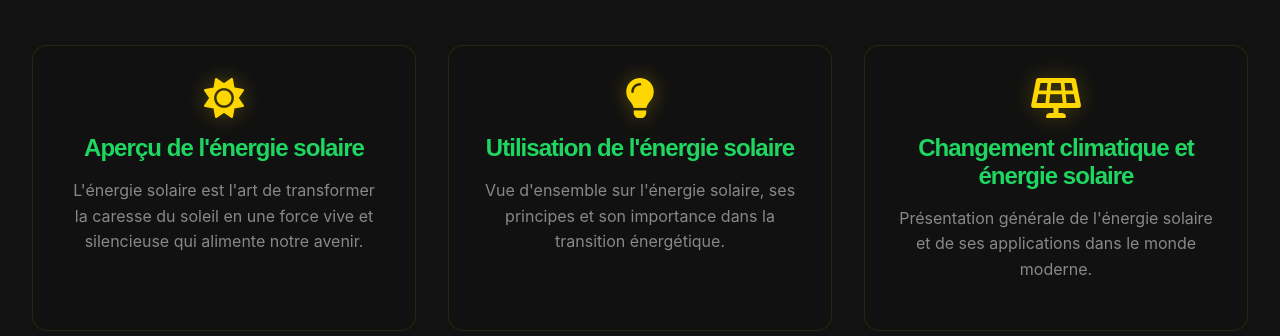
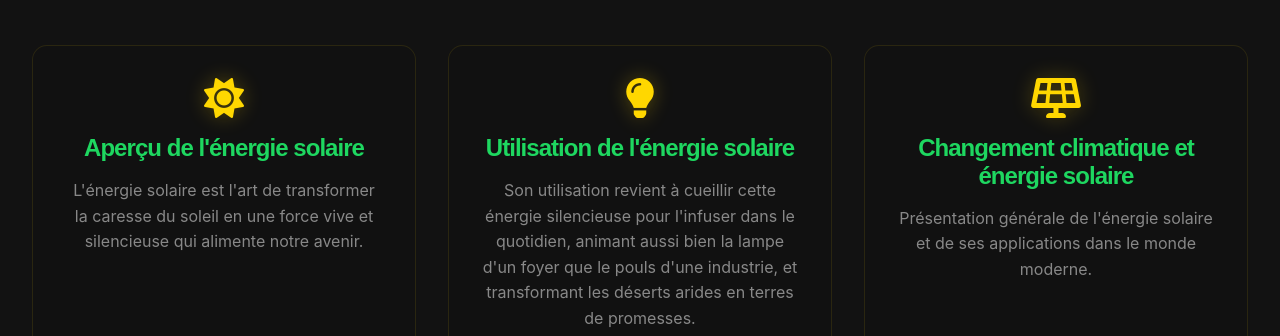
Before and after one commit to Nouary/Power-Up, a website: page library/solar.html in a window 1280 px wide. Shown: the part 616-952 px from the top of the page. Drawn offline with Linux system fonts and the light colour scheme.

Commit message:
Update solar.html

```diff
--- a/library/solar.html
+++ b/library/solar.html
@@ -61,10 +61,10 @@
                         <h3>Aperçu de l'énergie solaire</h3>
                         <p>L'énergie solaire est l'art de transformer la caresse du soleil en une force vive et silencieuse qui alimente notre avenir.</p>
                     </div>
-                    <div class="solar-card">
+                    <div class="solar-card" onclick="window.location.href='solar_energy/Utilisation_de_l\'énergie_solaire.html'" style="cursor: pointer;">
                         <i class="fas fa-lightbulb icon"></i>
                         <h3>Utilisation de l'énergie solaire</h3>
-                        <p>Vue d'ensemble sur l'énergie solaire, ses principes et son importance dans la transition énergétique.</p>
+                        <p>Son utilisation revient à cueillir cette énergie silencieuse pour l'infuser dans le quotidien, animant aussi bien la lampe d'un foyer que le pouls d'une industrie, et transformant les déserts arides en terres de promesses.</p>
                     </div>
                     <div class="solar-card">
                         <i class="fas fa-solar-panel icon"></i>
```
